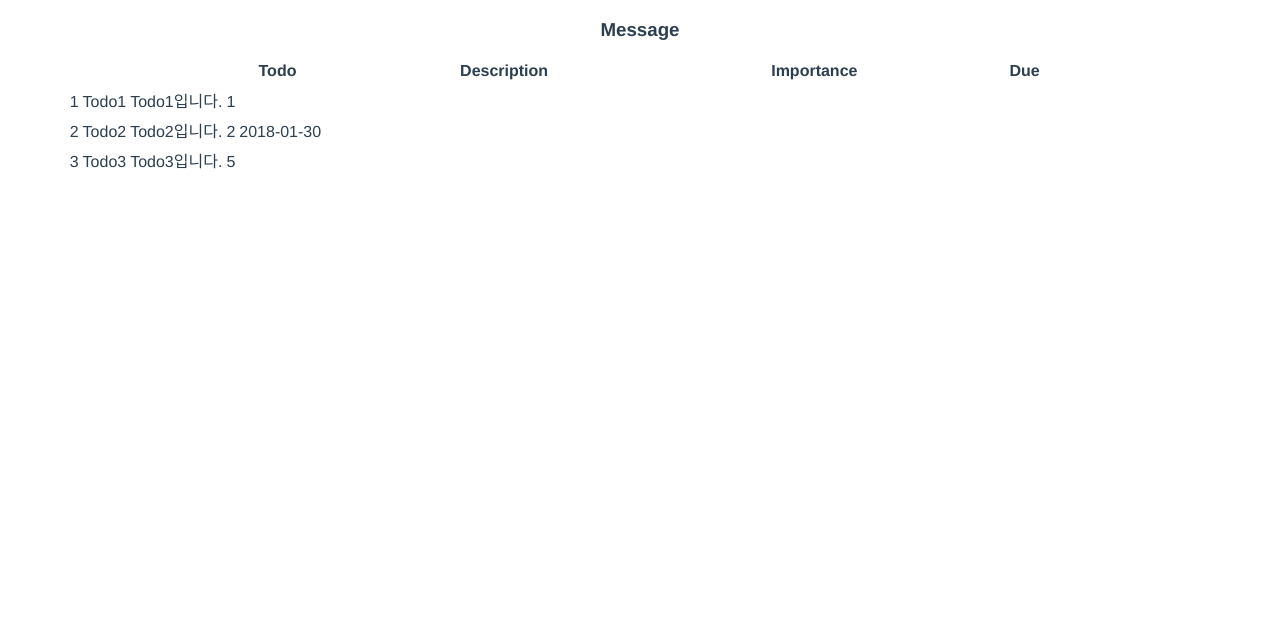
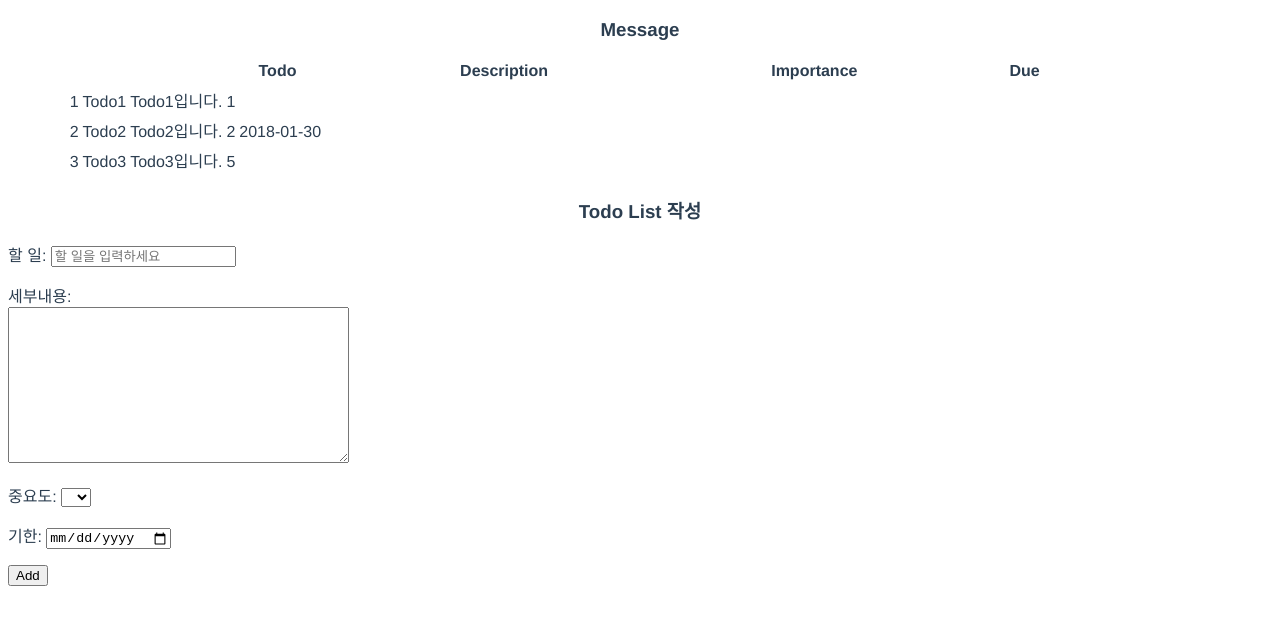
Before and after one commit to YoonChaeWon/vue.js-practice---todo-list, a Vue app: page / in a window 1280 px wide. Shown: the top 624 px of the page. Built offline with nearby package versions, Linux system fonts and the light colour scheme.

Commit message:
Add AddItem.vue
just input form. Does not work!

```diff
--- a/src/App.vue
+++ b/src/App.vue
@@ -2,18 +2,22 @@
   <div id="app">
     <HeaderMessage></HeaderMessage>
     <TodoList></TodoList>
+
+    <AddItem></AddItem>
   </div>
 </template>
 
 <script>
 import HeaderMessage from './components/HeaderMessage'
 import TodoList from './components/TodoList'
+import AddItem from './components/AddItem'
 
 export default {
   name: 'app',
   components: {
     HeaderMessage,
-    TodoList
+    TodoList,
+    AddItem
   }
 }
 </script>
@@ -25,4 +29,7 @@ export default {
   -moz-osx-font-smoothing: grayscale;
   color: #2c3e50;
 }
+h3{
+    text-align: center;
+}
 </style>
--- /dev/null
+++ b/src/components/AddItem.vue
@@ -0,0 +1,49 @@
+<template>
+    <div class="addition">
+        <h3> Todo List 작성 </h3>
+        <p id="i1">
+            <label for="todo"> 할 일: </label>
+            <input id="todo" v-model="todo" placeholder="할 일을 입력하세요" >
+        </p>
+        <p id="i2">
+            <label for="desc"> 세부내용: </label><br>
+            <textarea id="desc" cols="40" rows="10" v-model="desc"></textarea>
+        </p>
+        <p id="i3">
+            <label for="importance"> 중요도: </label>
+            <select v-model="importance">
+                <option>1</option>
+                <option>2</option>
+                <option>3</option>
+                <option>4</option>
+                <option>5</option>
+            </select>
+        </p>
+        <p id="i4">
+            <label for="due"> 기한: </label>
+            <input type="date" v-model="due" id="userdue" name="userdue" value="">
+        </p>
+        <button class="create" @click="addTodo">Add</button>
+    </div>
+</template>
+
+<script>
+import { eventBus } from '../main.js'
+
+export default{
+    data: function(){
+        return{
+            todo:'',
+            desc:'',
+            importance: '',
+            due: ''
+        }
+    },
+    methods: {
+        addTodo: function(){
+            eventBus.$emit('addition', [this.todo, this.desc, this.importance, this.due])
+        }
+    },
+    name: 'AddItem'
+}
+</script>
--- a/src/components/HeaderMessage.vue
+++ b/src/components/HeaderMessage.vue
@@ -16,7 +16,5 @@ export default {
 </script>
 
 <style>
-h3{
-    text-align: center;
-}
+
 </style>
--- a/src/components/TodoList.vue
+++ b/src/components/TodoList.vue
@@ -25,10 +25,21 @@
 </template>
 
 <script>
+import { eventBus } from '../main.js'
 import TodoItem from './TodoItem.vue'
 
 export default {
-    name: 'TodoList',
+    components: {
+        TodoItem
+    },
+    created() {
+        eventBus.$on('addition', function(data){
+            console.log(data[0])
+            console.log(data[1])
+            console.log(data[2])
+            console.log(data[3])
+        })
+    },
     data(){
         return{
             todos:[
@@ -41,9 +52,7 @@ export default {
             ]
         }
     },
-    components: {
-        TodoItem
-    }
+    name: 'TodoList'
 }
 
 </script>
--- a/src/main.js
+++ b/src/main.js
@@ -5,6 +5,8 @@ import VueRouter from 'vue-router'
 import App from './App'
 
 window.Vue = Vue;
+
+export const eventBus = new Vue();
 
 Vue.use(VueRouter)
 
```
